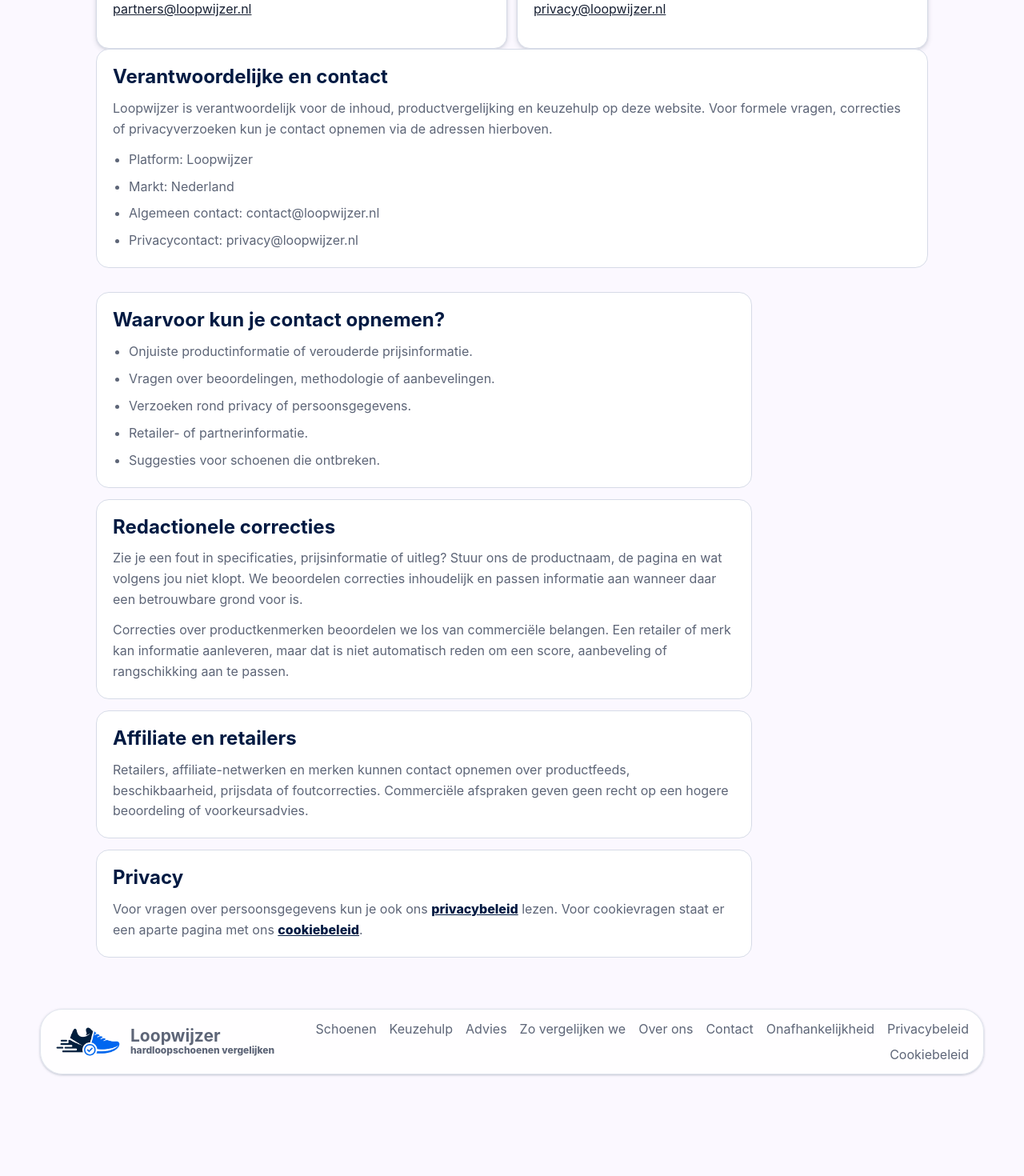
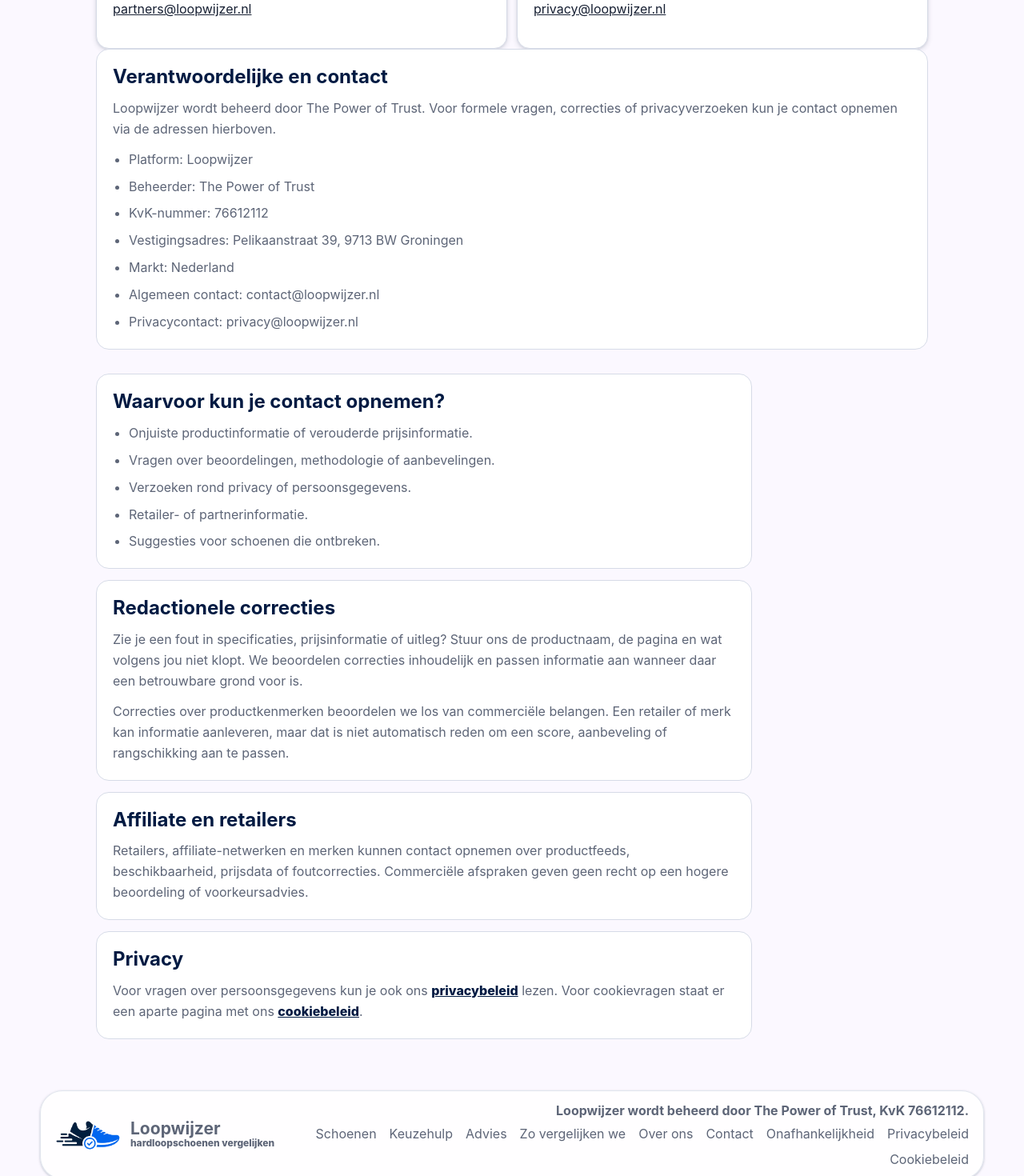
Before and after one commit to EdwinZavi/hardloopschoenvergelijken, a Next.js app: page /contact in a window 1280 px wide. Shown: the part 680-2150 px from the top of the page at 80% size. Before the commit the page ends 2035 px from the top, so only its background shows below. Built offline with nearby package versions, Linux system fonts and the light colour scheme.

Commit message:
Add trusted company details

```diff
--- a/src/app/contact/page.tsx
+++ b/src/app/contact/page.tsx
@@ -1,5 +1,6 @@
 import Link from "next/link";
 import type { Metadata } from "next";
+import { companyInfo } from "@/lib/company";
 
 export const metadata: Metadata = {
   title: "Contact | Loopwijzer",
@@ -37,13 +38,18 @@
       <section className="policy-section">
         <h2>Verantwoordelijke en contact</h2>
         <p>
-          Loopwijzer is verantwoordelijk voor de inhoud, productvergelijking en keuzehulp op deze website. Voor formele vragen, correcties of privacyverzoeken kun je contact opnemen via de adressen hierboven.
+          Loopwijzer wordt beheerd door {companyInfo.legalName}. Voor formele vragen, correcties of privacyverzoeken kun je contact opnemen via de adressen hierboven.
         </p>
         <ul>
-          <li>Platform: Loopwijzer</li>
+          <li>Platform: {companyInfo.platformName}</li>
+          <li>Beheerder: {companyInfo.legalName}</li>
+          <li>KvK-nummer: {companyInfo.chamberOfCommerceNumber}</li>
+          <li>
+            Vestigingsadres: {companyInfo.address}, {companyInfo.postalCode} {companyInfo.city}
+          </li>
           <li>Markt: Nederland</li>
-          <li>Algemeen contact: contact@loopwijzer.nl</li>
-          <li>Privacycontact: privacy@loopwijzer.nl</li>
+          <li>Algemeen contact: {companyInfo.generalEmail}</li>
+          <li>Privacycontact: {companyInfo.privacyEmail}</li>
         </ul>
       </section>
 
--- a/src/components/SiteChrome.tsx
+++ b/src/components/SiteChrome.tsx
@@ -3,6 +3,7 @@
 import Link from "next/link";
 import { usePathname } from "next/navigation";
 import { BrandLogo } from "@/components/BrandLogo";
+import { companyInfo } from "@/lib/company";
 
 export function SiteChrome({ children }: Readonly<{ children: React.ReactNode }>) {
   const pathname = usePathname();
@@ -28,6 +29,9 @@
       <footer className="site-footer">
         <BrandLogo />
         <div className="footer-copy">
+          <span>
+            {companyInfo.platformName} wordt beheerd door {companyInfo.legalName}, KvK {companyInfo.chamberOfCommerceNumber}.
+          </span>
           <nav aria-label="Footer navigatie">
             <Link href="/schoenen">Schoenen</Link>
             <Link href="/keuzehulp">Keuzehulp</Link>
--- /dev/null
+++ b/src/lib/company.ts
@@ -0,0 +1,10 @@
+export const companyInfo = {
+  platformName: "Loopwijzer",
+  legalName: "The Power of Trust",
+  chamberOfCommerceNumber: "76612112",
+  address: "Pelikaanstraat 39",
+  postalCode: "9713 BW",
+  city: "Groningen",
+  generalEmail: "contact@loopwijzer.nl",
+  privacyEmail: "privacy@loopwijzer.nl"
+};
```
Also changed, not shown: src/app/privacy/page.tsx (+10 -4 lines).
